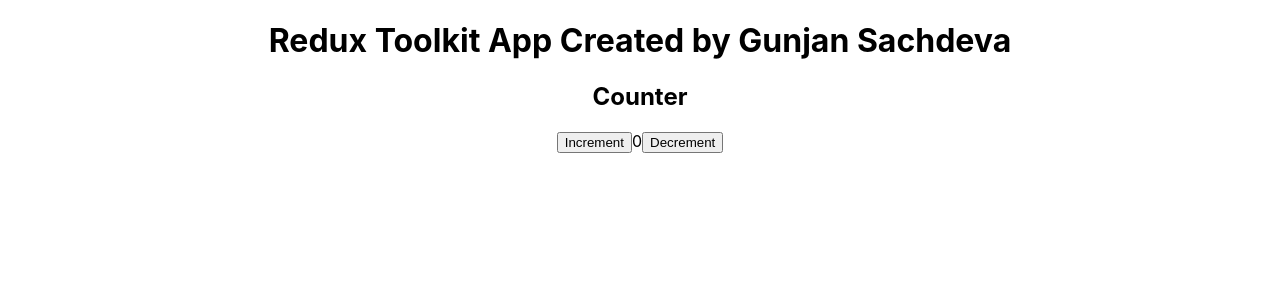
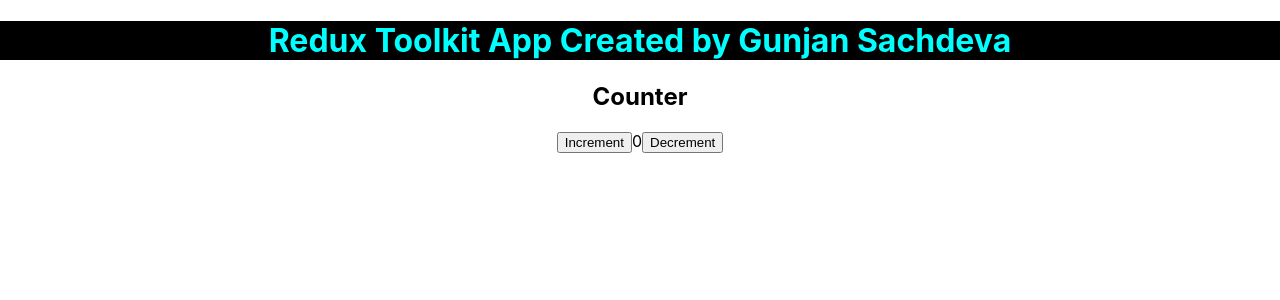
Before and after one commit to gunjan-sachdeva/RTK-app, a React (Create React App) app: page / in a window 1280 px wide. Shown: the top 300 px of the page. Built offline with nearby package versions, Linux system fonts and the light colour scheme.

Commit message:
projectapp1Css

```diff
--- a/src/App.css
+++ b/src/App.css
@@ -1,5 +1,9 @@
 .App {
   text-align: center;
+}
+.box{
+  color: aqua;
+  background-color: black;
 }
 
 .App-logo {
--- a/src/App.js
+++ b/src/App.js
@@ -6,7 +6,7 @@
   return (
     <div className="App">
 
-      <h1>Redux Toolkit App Created by Gunjan Sachdeva</h1>
+      <h1 className='box'>Redux Toolkit App Created by Gunjan Sachdeva</h1>
       <Counter />
     </div>
   );
```
